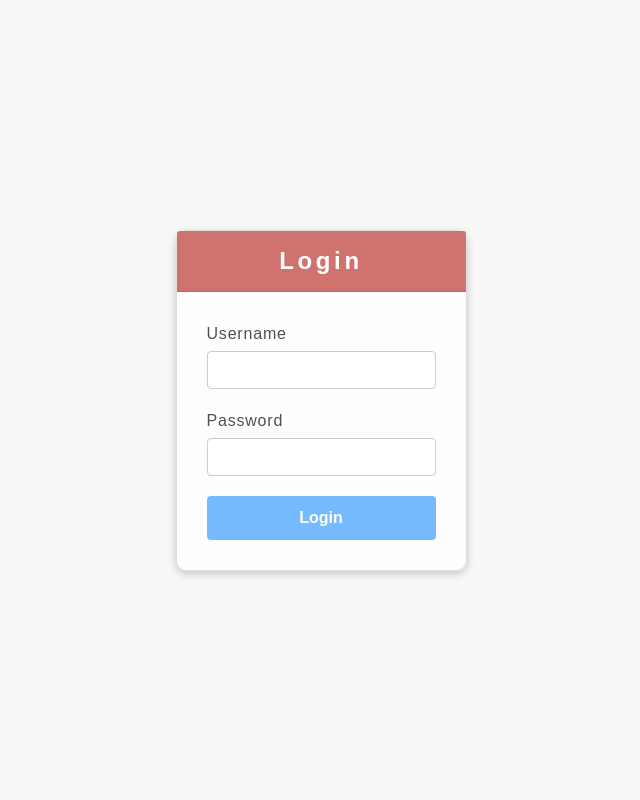
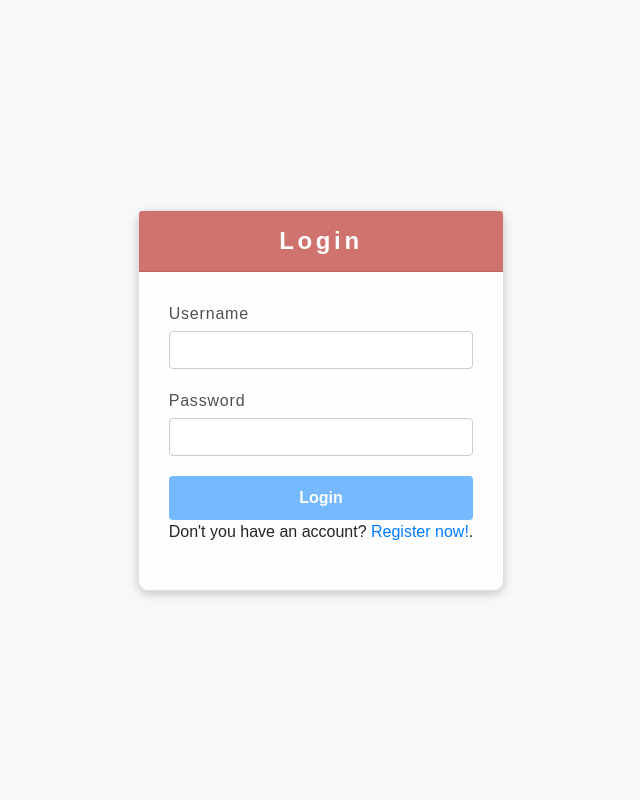
Before and after one commit to samrous6213/women-responding-chatbot, a Django app: page /login in a window 1280 px wide. Shown: the whole page, without its empty margins (319-959 px from the left). Run offline with Django 4.2, Linux system fonts and the light colour scheme; some libraries are stand-ins or nearby versions.

Commit message:
Update login.html

```diff
--- a/django_chatbot/templates/login.html
+++ b/django_chatbot/templates/login.html
@@ -96,6 +96,7 @@
         </div>
         <button type="submit">Login</button>
       </form>
+      <p>Don't you have an account? <a href="{% url 'register' %}">Register now!</a>.</p>
     </div>
   </div>
 </div>
```
